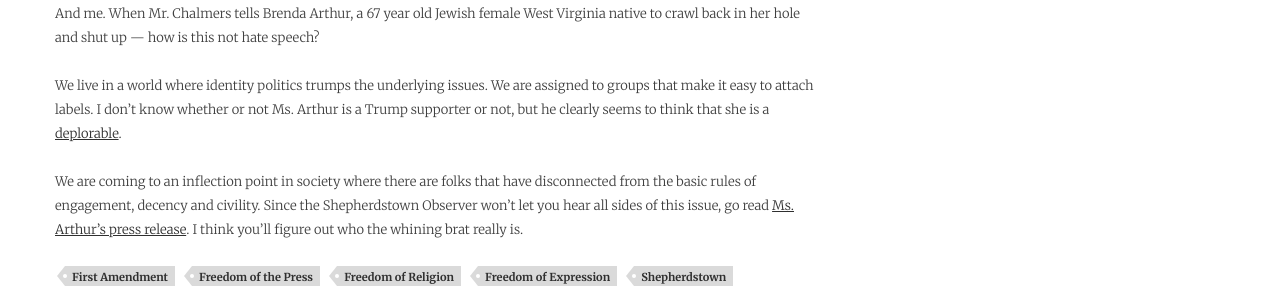
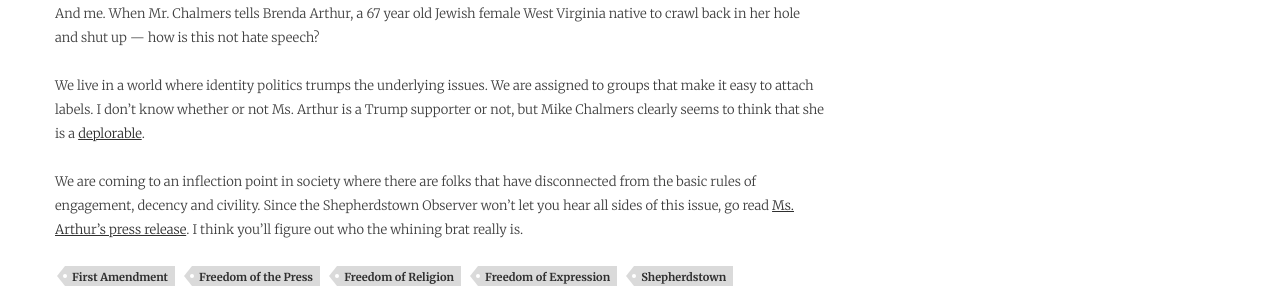
Before and after one commit to niden-net/ghostofjefferson-com, a Jekyll site: the page built from _posts/2019-03-14-does-the-first-amendment-apply-to-everyone.md, in a window 1280 px wide and 900 px high, scrolled down 1679 px. Shown: the part 183-476 px from the top of the window. Built offline with Jekyll 4.4.1, drawn with Linux system fonts in a browser that asks for light colours; a script that is not in the unit is left out.

Commit message:
Update Post “2019-03-14-does-the-first-amendment-apply-to-everyone”

```diff
--- a/_posts/2019-03-14-does-the-first-amendment-apply-to-everyone.md
+++ b/_posts/2019-03-14-does-the-first-amendment-apply-to-everyone.md
@@ -45,6 +45,6 @@ Similarly, by saying that the president is “your president” Mr. Chalmers is
 
 The First Amendment of the Constitution asserts the God given right of the Freedom of the Press.  It also includes Freedom of Speech, Freedom of Expression and Freedom of Religion.  We all have the right to express ourselves and to pray in the manner that we choose.  That includes Mike Chalmers.  That includes Brenda Arthur. That includes Rep. Ilhan Omar. That includes you.  And me. When Mr. Chalmers tells Brenda Arthur, a 67 year old Jewish female West Virginia native to crawl back in her hole and shut up --- how is this not hate speech?
 
-We live in a world where identity politics trumps the underlying issues.  We are assigned to groups that make it easy to attach labels.  I don't know whether or not Ms. Arthur is a Trump supporter or not, but he clearly seems to think that she is a [deplorable](http://wvmetronews.com/2019/03/02/senator-capito-on-anti-muslim-display-at-gop-event-i-deplore-what-happened/).
+We live in a world where identity politics trumps the underlying issues.  We are assigned to groups that make it easy to attach labels.  I don't know whether or not Ms. Arthur is a Trump supporter or not, but Mike Chalmers clearly seems to think that she is a [deplorable](http://wvmetronews.com/2019/03/02/senator-capito-on-anti-muslim-display-at-gop-event-i-deplore-what-happened/).
 
 We are coming to an inflection point in society where there are folks that have disconnected from the basic rules of engagement, decency and civility.  Since the Shepherdstown Observer won’t let you hear all sides of this issue, go read [Ms. Arthur’s press release](https://www.wvgazettemail.com/opinion/daily_mail_opinion/commentary/brenda-arthur-democrats-violent-reaction-to-peaceful-protest-daily-mail/article_a1972fd5-c879-5df7-8704-ccce8ed95d51.html#tncms-source=article-nav-prev).  I think you’ll figure out who the whining brat really is.
```
